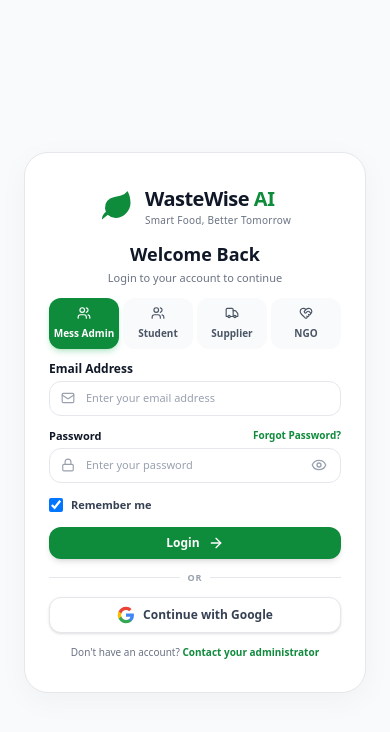
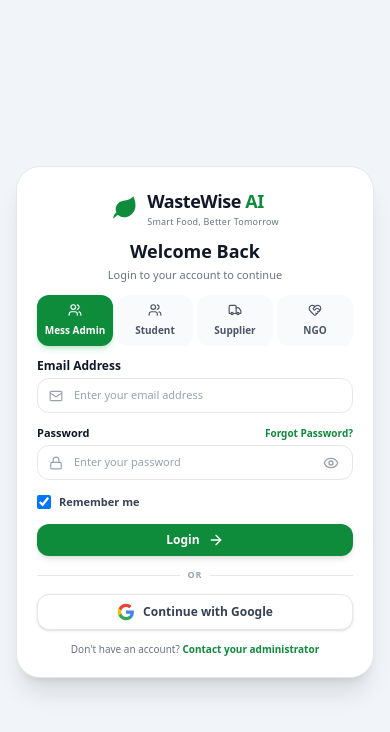
Before and after one commit to saritasuthar276-oss/West-Care-, a Next.js app: page /login in a window 390 px wide. Shown: the top 732 px of the page. Built offline with nearby package versions, Linux system fonts and the light colour scheme.

Commit message:
Fix logo cropping on short screens by reducing padding and scaling down right side logo; make card clearer with slate bg

```diff
--- a/src/app/login/page.tsx
+++ b/src/app/login/page.tsx
@@ -165,18 +165,18 @@ export default function LoginPage() {
       </div>
 
       {/* Right Panel (Login) */}
-      <div className="w-full lg:w-1/2 h-full bg-gray-50 flex items-center justify-center p-6 xl:p-10 relative">
+      <div className="w-full lg:w-1/2 h-full bg-slate-100 flex items-center justify-center p-4 xl:p-10 relative">
         <div className="w-full max-w-[460px]">
-          <div className="bg-white rounded-[24px] py-8 px-6 sm:px-8 xl:p-10 shadow-[0_8px_30px_rgb(0,0,0,0.04)] border border-gray-200 w-full flex flex-col justify-center">
+          <div className="bg-white rounded-[24px] p-5 sm:px-8 xl:p-10 shadow-xl border border-gray-200 w-full flex flex-col justify-center">
 
-            <div className="flex justify-center mb-3 xl:mb-8">
-              <div className="flex items-center gap-2.5">
+            <div className="flex justify-center mb-2 xl:mb-8">
+              <div className="flex items-center gap-2">
                 <div className="text-[#0f8b3c]">
-                    <svg width="36" height="36" viewBox="0 0 24 24" fill="currentColor"><path d="M11 20A7 7 0 0 1 9.8 6.1C15.5 5 17 4.48 19 2c1 2 2 4.18 2 8 0 5.5-4.78 10-10 10Z"/><path d="M2 21c0-3 1.85-5.36 5.08-6C9.5 14.52 12 13 13 12"/></svg>
+                    <svg width="28" height="28" viewBox="0 0 24 24" fill="currentColor"><path d="M11 20A7 7 0 0 1 9.8 6.1C15.5 5 17 4.48 19 2c1 2 2 4.18 2 8 0 5.5-4.78 10-10 10Z"/><path d="M2 21c0-3 1.85-5.36 5.08-6C9.5 14.52 12 13 13 12"/></svg>
                 </div>
                 <div>
-                  <h1 className="text-xl xl:text-2xl font-extrabold tracking-tight text-gray-900">WasteWise <span className="text-[#0f8b3c]">AI</span></h1>
-                  <p className="text-[10px] xl:text-[11px] text-gray-500 font-medium tracking-wide">Smart Food, Better Tomorrow</p>
+                  <h1 className="text-lg xl:text-2xl font-extrabold tracking-tight text-gray-900">WasteWise <span className="text-[#0f8b3c]">AI</span></h1>
+                  <p className="text-[9px] xl:text-[11px] text-gray-500 font-medium tracking-wide">Smart Food, Better Tomorrow</p>
                 </div>
               </div>
             </div>
```
